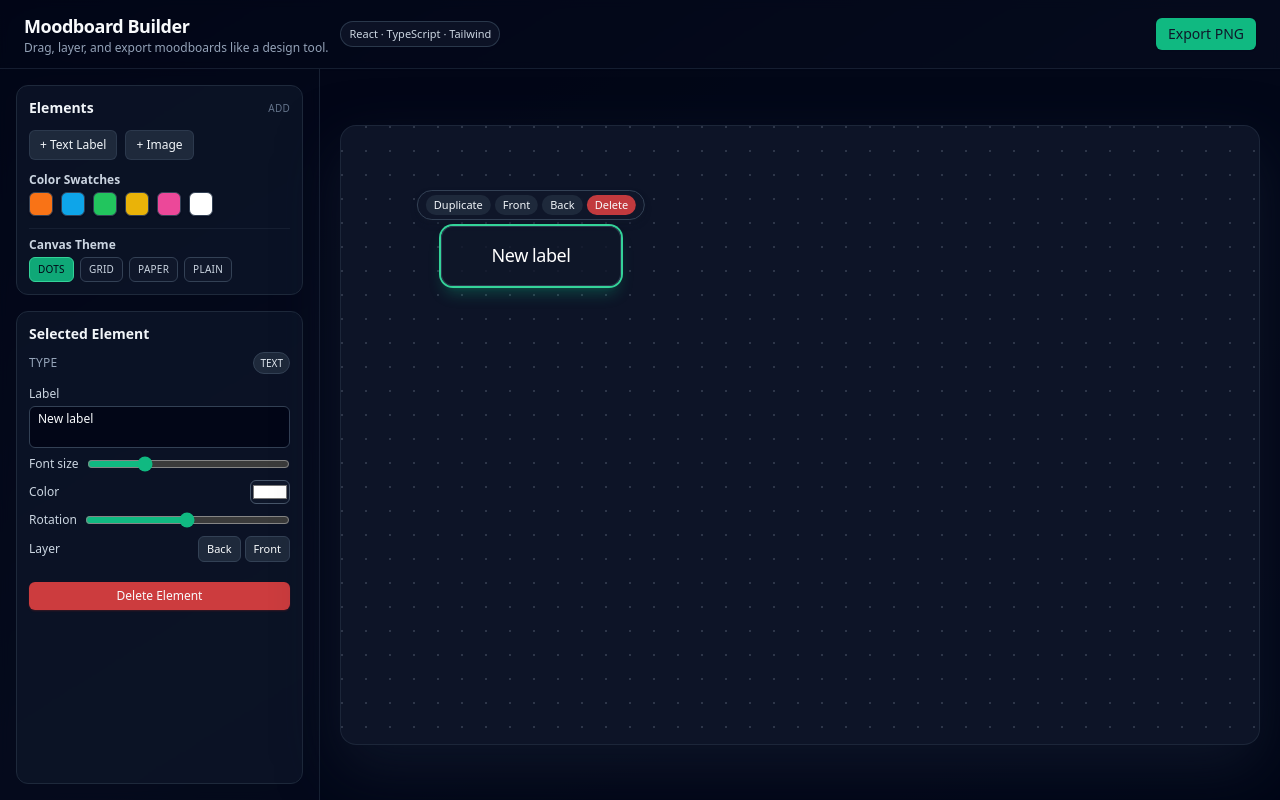
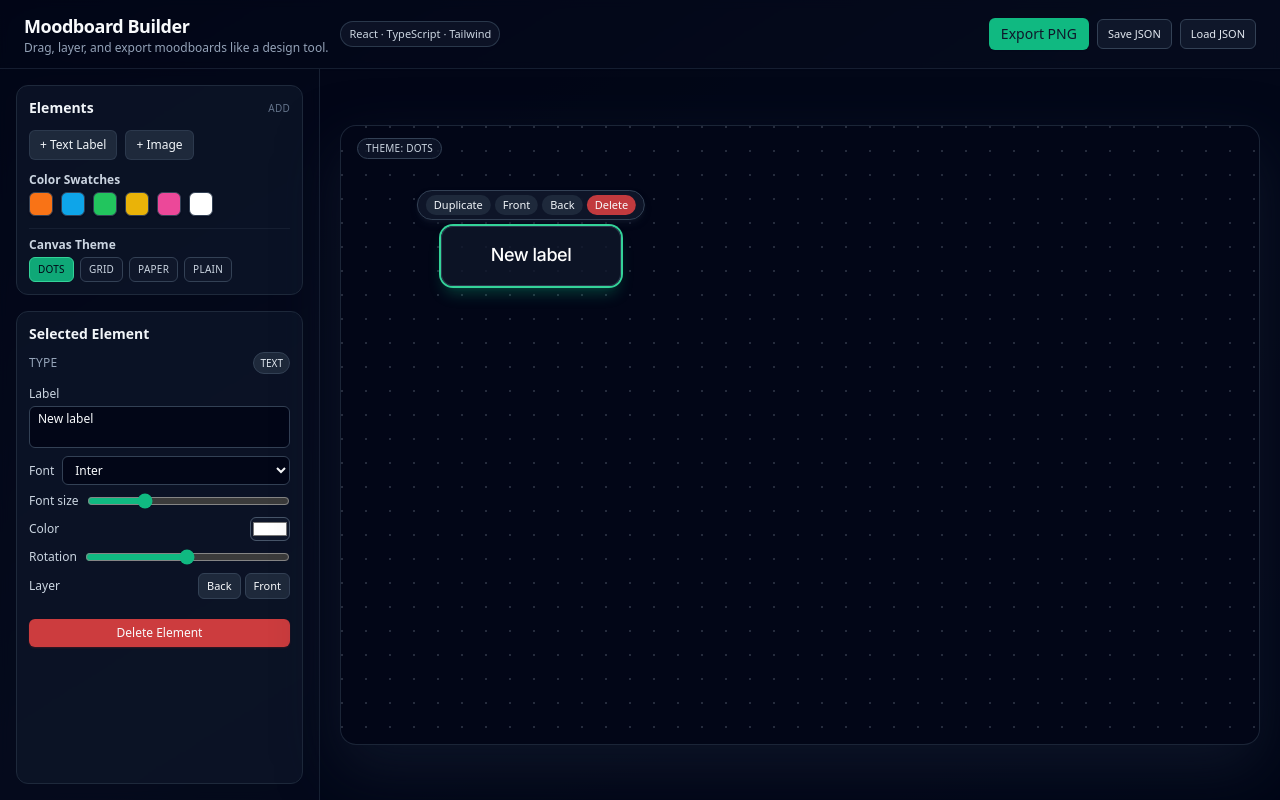
Before and after one commit to fegbewunmi/moodboard-builder, a React (Vite) app: page / in a window 1280 px wide. Both pictures are taken after a click on the button "+ Text Label". Built offline with nearby package versions, Linux system fonts and the light colour scheme.

Commit message:
font and keyboard shortcuts

```diff
--- a/index.html
+++ b/index.html
@@ -10,4 +10,10 @@
     <div id="root"></div>
     <script type="module" src="/src/main.tsx"></script>
   </body>
+  <link rel="preconnect" href="https://fonts.googleapis.com" />
+<link rel="preconnect" href="https://fonts.gstatic.com" crossorigin />
+<link
+  href="https://fonts.googleapis.com/css2?family=DM+Sans:wght@400;500;600&family=Inter:wght@400;500;600&family=Playfair+Display:wght@500;600&family=Poppins:wght@400;500;600&display=swap"
+  rel="stylesheet"
+/>
 </html>
--- a/src/App.tsx
+++ b/src/App.tsx
@@ -1,4 +1,4 @@
-import React, { useCallback, useRef, useState } from "react";
+import React, { useCallback, useEffect, useRef, useState } from "react";
 import { v4 as uuid } from "uuid";
 import { toPng } from "html-to-image";
 import type {
@@ -14,11 +14,18 @@ export type CanvasTheme = "grid" | "dots" | "paper" | "plain";
 
 const initialElements: MoodboardElement[] = [];
 
+type ProjectState = {
+  elements: MoodboardElement[];
+  canvasTheme: CanvasTheme;
+};
+
 function App() {
   const [elements, setElements] = useState<MoodboardElement[]>(initialElements);
   const [selectedId, setSelectedId] = useState<string | null>(null);
   const [canvasTheme, setCanvasTheme] = useState<CanvasTheme>("dots");
+
   const boardRef = useRef<HTMLDivElement | null>(null);
+  const jsonInputRef = useRef<HTMLInputElement | null>(null);
 
   const selectedElement = elements.find((el) => el.id === selectedId) || null;
 
@@ -34,6 +41,7 @@ function App() {
       rotation: 0,
       color: "#ffffff",
       fontSize: 18,
+      fontFamily: "Inter", // 👈 default font
       zIndex: elements.length + 1,
     };
     setElements((prev) => [...prev, el]);
@@ -107,26 +115,140 @@ function App() {
   };
 
   const duplicateSelected = () => {
-    if (!selectedElement) return;
+    const sel = elements.find((el) => el.id === selectedId) || null;
+    if (!sel) return;
+
     const clone: MoodboardElement = {
-      ...selectedElement,
+      ...sel,
       id: uuid(),
-      x: selectedElement.x + 24,
-      y: selectedElement.y + 24,
-      zIndex: selectedElement.zIndex + 1,
+      x: sel.x + 24,
+      y: sel.y + 24,
+      zIndex: sel.zIndex + 1,
     };
     setElements((prev) => [...prev, clone]);
     setSelectedId(clone.id);
   };
 
-  const handleExport = useCallback(async () => {
+  const handleExportPng = useCallback(async () => {
     if (!boardRef.current) return;
-    const dataUrl = await toPng(boardRef.current, { cacheBust: true });
+    const dataUrl = await toPng(boardRef.current, {
+      cacheBust: true,
+    });
     const link = document.createElement("a");
     link.download = "moodboard.png";
     link.href = dataUrl;
     link.click();
   }, []);
+
+  const handleExportJson = () => {
+    const state: ProjectState = {
+      elements,
+      canvasTheme,
+    };
+    const blob = new Blob([JSON.stringify(state, null, 2)], {
+      type: "application/json",
+    });
+    const url = URL.createObjectURL(blob);
+    const link = document.createElement("a");
+    link.href = url;
+    link.download = "moodboard.json";
+    link.click();
+    URL.revokeObjectURL(url);
+  };
+
+  const handleImportJson = (e: React.ChangeEvent<HTMLInputElement>) => {
+    const file = e.target.files?.[0];
+    if (!file) return;
+
+    const reader = new FileReader();
+    reader.onload = () => {
+      try {
+        const data = JSON.parse(
+          reader.result as string
+        ) as Partial<ProjectState>;
+
+        setElements(data.elements ?? []);
+        if (data.canvasTheme) {
+          setCanvasTheme(data.canvasTheme);
+        }
+        setSelectedId(null);
+      } catch (err) {
+        console.error("Invalid project JSON", err);
+      }
+    };
+    reader.readAsText(file);
+    // allow selecting the same file again later
+    e.target.value = "";
+  };
+
+  // 🔥 Keyboard shortcuts
+  useEffect(() => {
+    const handler = (e: KeyboardEvent) => {
+      const target = e.target as HTMLElement | null;
+      if (
+        target &&
+        (target.tagName === "INPUT" ||
+          target.tagName === "TEXTAREA" ||
+          target.isContentEditable)
+      ) {
+        return;
+      }
+
+      const sel = elements.find((el) => el.id === selectedId) || null;
+
+      // Delete selected
+      if ((e.key === "Delete" || e.key === "Backspace") && sel) {
+        e.preventDefault();
+        setElements((prev) => prev.filter((el) => el.id !== sel.id));
+        setSelectedId(null);
+        return;
+      }
+
+      // Duplicate: Cmd/Ctrl + D
+      if ((e.metaKey || e.ctrlKey) && e.key.toLowerCase() === "d" && sel) {
+        e.preventDefault();
+        const clone: MoodboardElement = {
+          ...sel,
+          id: uuid(),
+          x: sel.x + 24,
+          y: sel.y + 24,
+          zIndex: sel.zIndex + 1,
+        };
+        setElements((prev) => [...prev, clone]);
+        setSelectedId(clone.id);
+        return;
+      }
+
+      if (!sel) return;
+
+      // Arrow key nudging
+      const nudge = e.shiftKey ? 24 : 4;
+      let dx = 0;
+      let dy = 0;
+      if (e.key === "ArrowLeft") dx = -nudge;
+      if (e.key === "ArrowRight") dx = nudge;
+      if (e.key === "ArrowUp") dy = -nudge;
+      if (e.key === "ArrowDown") dy = nudge;
+
+      if (dx !== 0 || dy !== 0) {
+        e.preventDefault();
+        setElements((prev) =>
+          prev.map((el) =>
+            el.id === sel.id
+              ? {
+                  ...el,
+                  x: el.x + dx,
+                  y: el.y + dy,
+                }
+              : el
+          )
+        );
+      }
+    };
+
+    window.addEventListener("keydown", handler);
+    return () => window.removeEventListener("keydown", handler);
+  }, [elements, selectedId]);
 
   return (
     <div className="min-h-screen flex flex-col bg-gradient-to-br from-slate-950 via-slate-900 to-slate-950 text-slate-50">
@@ -144,12 +266,38 @@ function App() {
             React · TypeScript · Tailwind
           </span>
         </div>
-        <button
-          onClick={handleExport}
-          className="inline-flex items-center gap-1.5 px-3 py-1.5 rounded-md bg-emerald-500 hover:bg-emerald-400 text-sm font-medium text-slate-900 shadow-sm transition-colors"
-        >
-          <span>Export PNG</span>
-        </button>
+
+        <div className="flex items-center gap-2">
+          <button
+            onClick={handleExportPng}
+            className="inline-flex items-center gap-1.5 px-3 py-1.5 rounded-md bg-emerald-500 hover:bg-emerald-400 text-sm font-medium text-slate-900 shadow-sm transition-colors"
+          >
+            Export PNG
+          </button>
+
+          <button
+            onClick={handleExportJson}
+            className="inline-flex items-center gap-1.5 px-2.5 py-1.5 rounded-md border border-slate-700 bg-slate-900 hover:bg-slate-800 text-[11px] font-medium text-slate-200"
+          >
+            Save JSON
+          </button>
+
+          <div>
+            <button
+              onClick={() => jsonInputRef.current?.click()}
+              className="inline-flex items-center gap-1.5 px-2.5 py-1.5 rounded-md border border-slate-700 bg-slate-900 hover:bg-slate-800 text-[11px] font-medium text-slate-200"
+            >
+              Load JSON
+            </button>
+            <input
+              ref={jsonInputRef}
+              type="file"
+              accept="application/json"
+              className="hidden"
+              onChange={handleImportJson}
+            />
+          </div>
+        </div>
       </header>
 
       <main className="flex-1 flex overflow-hidden">
--- a/src/MoodboardCanvas.tsx
+++ b/src/MoodboardCanvas.tsx
@@ -1,8 +1,7 @@
 import React, { forwardRef, useRef, useState } from "react";
 import type { MouseEvent as ReactMouseEvent } from "react";
 import type { MoodboardElement } from "./types";
-
-type CanvasTheme = "grid" | "dots" | "paper" | "plain";
+import type { CanvasTheme } from "./App";
 
 type Props = {
   elements: MoodboardElement[];
@@ -31,7 +30,6 @@ type DragState = null | {
 };
 
 const GRID_SIZE = 24;
-
 const snap = (value: number) => Math.round(value / GRID_SIZE) * GRID_SIZE;
 
 export const MoodboardCanvas = forwardRef<HTMLDivElement, Props>(
@@ -59,12 +57,36 @@ export const MoodboardCanvas = forwardRef<HTMLDivElement, Props>(
 
     const [drag, setDrag] = useState<DragState>(null);
 
+    // 🔹 inline text editing state
+    const [editingTextId, setEditingTextId] = useState<string | null>(null);
+    const [editingValue, setEditingValue] = useState<string>("");
+
+    const startEditingText = (el: MoodboardElement) => {
+      if (el.type !== "text") return;
+      setEditingTextId(el.id);
+      // @ts-expect-error text exists on text element
+      setEditingValue(el.text ?? "");
+    };
+
+    const commitEditingText = () => {
+      if (!editingTextId) return;
+      onUpdateElement(editingTextId, { text: editingValue } as any);
+      setEditingTextId(null);
+    };
+
+    const cancelEditingText = () => {
+      setEditingTextId(null);
+    };
+
     const handleMouseDownElement = (
       e: ReactMouseEvent,
       el: MoodboardElement,
       mode: "move" | "resize" = "move",
       corner?: ResizeCorner
     ) => {
+      // don't start drag while we are editing this text element
+      if (editingTextId && editingTextId === el.id) return;
+
       e.preventDefault();
       e.stopPropagation();
       onSelect(el.id);
@@ -94,10 +116,7 @@ export const MoodboardCanvas = forwardRef<HTMLDivElement, Props>(
       if (drag.mode === "move") {
         const newX = snap(drag.origX + dx);
         const newY = snap(drag.origY + dy);
-        onUpdateElement(drag.id, {
-          x: newX,
-          y: newY,
-        });
+        onUpdateElement(drag.id, { x: newX, y: newY });
       } else if (drag.mode === "resize") {
         let { origX, origY, origW, origH } = drag;
         let x = origX;
@@ -126,8 +145,6 @@ export const MoodboardCanvas = forwardRef<HTMLDivElement, Props>(
             x = origX + dx;
             y = origY + dy;
             break;
-          default:
-            break;
         }
 
         w = Math.max(60, w);
@@ -144,39 +161,43 @@ export const MoodboardCanvas = forwardRef<HTMLDivElement, Props>(
 
     const handleMouseUp = () => setDrag(null);
 
-    // click empty board to clear selection
     const handleBoardMouseDown = (e: ReactMouseEvent) => {
       if (e.target === e.currentTarget) {
         onSelect(null);
+        cancelEditingText();
       }
     };
 
     const selected = elements.find((el) => el.id === selectedId) || null;
 
-    // theme backgrounds
-    let boardStyle: React.CSSProperties = {};
+    // theme styles
+    let backgroundColor = "#020617";
+    let backgroundImage: string | undefined;
+    let backgroundSize: string | undefined;
+
     if (canvasTheme === "dots") {
-      boardStyle = {
-        backgroundImage:
-          "radial-gradient(circle at 1px 1px, rgba(148,163,184,0.24) 1px, transparent 0)",
-        backgroundSize: `${GRID_SIZE}px ${GRID_SIZE}px`,
-      };
+      backgroundImage =
+        "radial-gradient(circle at 1px 1px, rgba(148,163,184,0.24) 1px, transparent 0)";
+      backgroundSize = `${GRID_SIZE}px ${GRID_SIZE}px`;
     } else if (canvasTheme === "grid") {
-      boardStyle = {
-        backgroundImage:
-          "linear-gradient(to right, rgba(148,163,184,0.22) 1px, transparent 1px), linear-gradient(to bottom, rgba(148,163,184,0.22) 1px, transparent 1px)",
-        backgroundSize: `${GRID_SIZE}px ${GRID_SIZE}px`,
-      };
+      backgroundImage =
+        "linear-gradient(to right, rgba(148,163,184,0.22) 1px, transparent 1px), linear-gradient(to bottom, rgba(148,163,184,0.22) 1px, transparent 1px)";
+      backgroundSize = `${GRID_SIZE}px ${GRID_SIZE}px`;
     } else if (canvasTheme === "paper") {
-      boardStyle = {
-        backgroundImage:
-          "linear-gradient(135deg, rgba(15,23,42,0.9), rgba(30,64,175,0.75))",
-      };
+      backgroundImage =
+        "linear-gradient(135deg, rgba(15,23,42,0.95), rgba(30,64,175,0.8))";
+      backgroundSize = undefined;
     } else {
-      boardStyle = {
-        backgroundColor: "#020617",
-      };
+      backgroundImage = undefined;
+      backgroundSize = undefined;
+      backgroundColor = "#020617";
     }
+
+    const boardStyle: React.CSSProperties = {
+      backgroundColor,
+      backgroundImage,
+      backgroundSize,
+    };
 
     return (
       <div
@@ -191,6 +212,11 @@ export const MoodboardCanvas = forwardRef<HTMLDivElement, Props>(
           className="relative bg-slate-900/90 rounded-2xl shadow-[0_24px_60px_rgba(15,23,42,0.85)] border border-slate-800/90 w-[920px] h-[620px] overflow-hidden"
           onMouseDown={handleBoardMouseDown}
         >
+          {/* theme label */}
+          <div className="absolute top-3 left-4 px-2 py-0.5 rounded-full bg-slate-900/80 border border-slate-700 text-[10px] uppercase tracking-wide text-slate-300">
+            Theme: {canvasTheme}
+          </div>
+
           {/* floating toolbar */}
           {selected && (
             <div
@@ -245,6 +271,7 @@ export const MoodboardCanvas = forwardRef<HTMLDivElement, Props>(
             .sort((a, b) => a.zIndex - b.zIndex)
             .map((el) => {
               const isSelected = el.id === selectedId;
+              const isEditing = el.id === editingTextId;
               const style: React.CSSProperties = {
                 position: "absolute",
                 left: el.x,
@@ -260,12 +287,18 @@ export const MoodboardCanvas = forwardRef<HTMLDivElement, Props>(
                 <div
                   key={el.id}
                   style={style}
-                  className={`group cursor-move rounded-xl transition-transform transition-shadow duration-150 ${
+                  className={`group rounded-xl transition-transform transition-shadow duration-150 ${
                     isSelected
                       ? "ring-2 ring-emerald-400 shadow-lg shadow-emerald-500/30"
                       : "shadow-md shadow-slate-950/60 hover:shadow-lg hover:shadow-slate-900/80"
-                  }`}
+                  } ${isEditing ? "cursor-text" : "cursor-move"}`}
                   onMouseDown={(e) => handleMouseDownElement(e, el, "move")}
+                  onDoubleClick={(e) => {
+                    e.stopPropagation();
+                    if (el.type === "text") {
+                      startEditingText(el);
+                    }
+                  }}
                 >
                   {el.type === "image" && (
                     <img
@@ -277,28 +310,65 @@ export const MoodboardCanvas = forwardRef<HTMLDivElement, Props>(
                     />
                   )}
 
-                  {el.type === "text" && (
+                  {el.type === "text" && !isEditing && (
                     <div className="w-full h-full flex items-center justify-center rounded-xl bg-slate-900/80 px-3 text-center border border-slate-700/80">
                       <p
                         style={{
-                          color: (el as any).color,
-                          fontSize: (el as any).fontSize,
+                          // @ts-expect-error text element props
+                          color: el.color,
+                          // @ts-expect-error text element props
+                          fontSize: el.fontSize,
+                          // @ts-expect-error text element props
+                          fontFamily:
+                            el.fontFamily ||
+                            "Inter, system-ui, -apple-system, sans-serif",
                         }}
-                        className="font-medium leading-snug tracking-tight"
+                        className="font-medium leading-snug tracking-tight whitespace-pre-wrap"
                       >
-                        {(el as any).text}
+                        {
+                          // @ts-expect-error text element props
+                          el.text
+                        }
                       </p>
                     </div>
+                  )}
+
+                  {el.type === "text" && isEditing && (
+                    <textarea
+                      value={editingValue}
+                      onChange={(e) => setEditingValue(e.target.value)}
+                      onBlur={commitEditingText}
+                      onKeyDown={(e) => {
+                        if (e.key === "Enter" && !e.shiftKey) {
+                          e.preventDefault();
+                          commitEditingText();
+                        } else if (e.key === "Escape") {
+                          e.preventDefault();
+                          cancelEditingText();
+                        }
+                      }}
+                      autoFocus
+                      className="w-full h-full rounded-xl bg-slate-900/90 px-3 py-2 text-center border border-slate-700/80 text-xs text-slate-50 resize-none outline-none"
+                      style={{
+                        // @ts-expect-error text element props
+                        fontSize: el.fontSize,
+                        // @ts-expect-error text element props
+                        fontFamily:
+                          el.fontFamily ||
+                          "Inter, system-ui, -apple-system, sans-serif",
+                      }}
+                    />
                   )}
 
                   {el.type === "swatch" && (
                     <div
                       className="w-full h-full rounded-xl border border-slate-800"
-                      style={{ backgroundColor: (el as any).color }}
+                      // @ts-expect-error swatch color
+                      style={{ backgroundColor: el.color }}
                     />
                   )}
 
-                  {/* resize handles - 4 corners */}
+                  {/* resize handles */}
                   {(["nw", "ne", "sw", "se"] as ResizeCorner[]).map(
                     (corner) => {
                       const cornerClasses =
@@ -316,7 +386,7 @@ export const MoodboardCanvas = forwardRef<HTMLDivElement, Props>(
                           onMouseDown={(e) =>
                             handleMouseDownElement(e, el, "resize", corner)
                           }
-                          className={`absolute w-3 h-3 rounded-full bg-slate-100 text-[9px] shadow-sm border border-slate-400 opacity-0 group-hover:opacity-100 transition-opacity ${cornerClasses}`}
+                          className={`absolute w-3 h-3 rounded-full bg-slate-100 shadow-sm border border-slate-400 opacity-0 group-hover:opacity-100 transition-opacity ${cornerClasses}`}
                         />
                       );
                     }
--- a/src/Sidebar.tsx
+++ b/src/Sidebar.tsx
@@ -28,6 +28,8 @@ export const Sidebar: React.FC<Props> = ({
   canvasTheme,
   onChangeCanvasTheme,
 }) => {
+  const FONT_OPTIONS = ["Inter", "Playfair Display", "Poppins", "DM Sans"];
+
   const handleFileChange = (e: React.ChangeEvent<HTMLInputElement>) => {
     const file = e.target.files?.[0];
     if (!file) return;
@@ -158,7 +160,24 @@ export const Sidebar: React.FC<Props> = ({
                     }
                   />
                 </label>
-
+                <label className="flex items-center justify-between gap-2">
+                  <span className="text-slate-300">Font</span>
+                  <select
+                    className="flex-1 bg-slate-950 border border-slate-700 rounded-md px-2 py-1 text-xs focus:outline-none focus:ring-1 focus:ring-emerald-500/60"
+                    value={(selected as TextElement).fontFamily || "Inter"}
+                    onChange={(e) =>
+                      onUpdateSelected({
+                        fontFamily: e.target.value,
+                      } as any)
+                    }
+                  >
+                    {FONT_OPTIONS.map((f) => (
+                      <option key={f} value={f}>
+                        {f}
+                      </option>
+                    ))}
+                  </select>
+                </label>
                 <label className="flex items-center justify-between gap-2">
                   <span className="text-slate-300">Font size</span>
                   <input
--- a/src/types.ts
+++ b/src/types.ts
@@ -21,6 +21,7 @@ export interface TextElement extends BaseElement {
   text: string;
   color: string;
   fontSize: number;
+  fontFamily: string;
 }
 
 export interface SwatchElement extends BaseElement {
```
